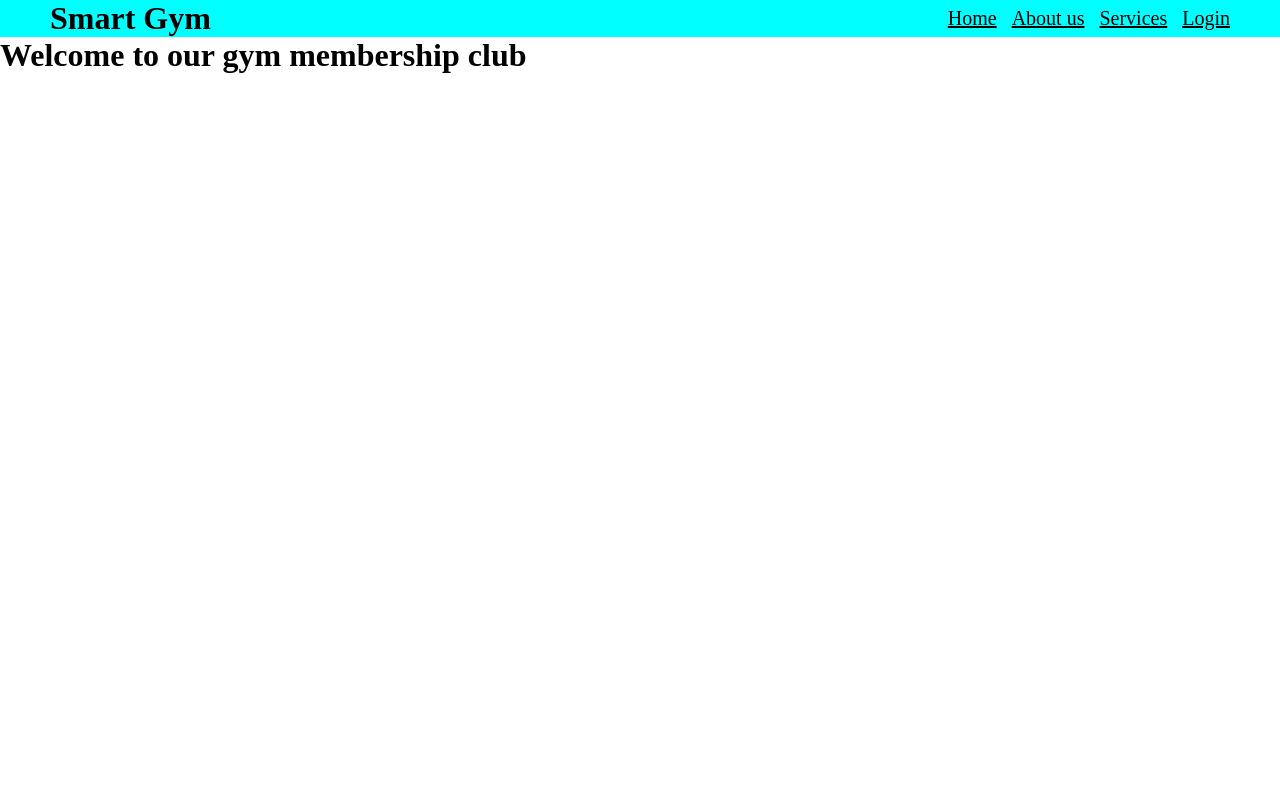
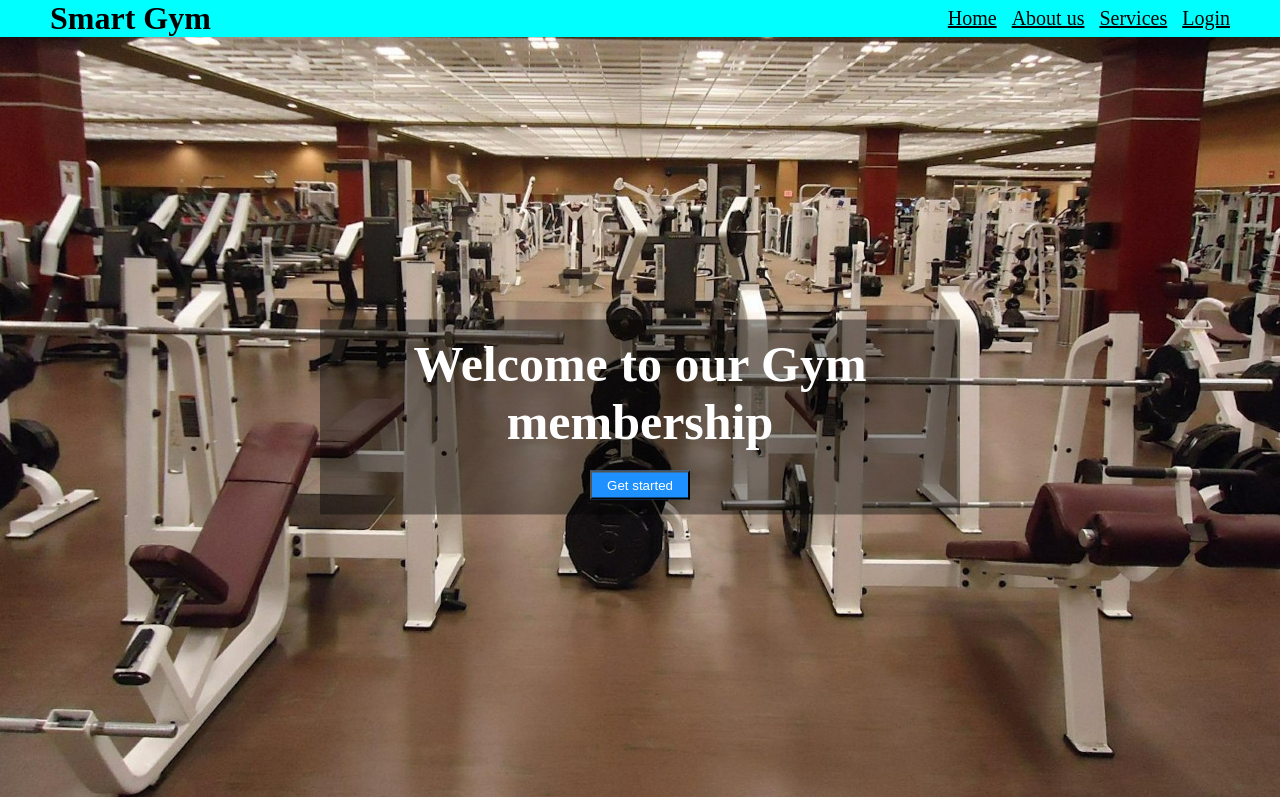
Before and after one commit to jamesrcutmore/fitnessmembersip, a Django app: page / in a window 1280 px wide. Run offline with Django 4.2, Linux system fonts and the light colour scheme.

Commit message:
hero section coverd

```diff
--- a/members/static/css/style.css
+++ b/members/static/css/style.css
@@ -20,3 +20,31 @@ ul a{
     font-size: 20px;
     color: black;
 }
+#hero-section{
+    background-image: url("/static/img/gym-hero.jpg");
+    background-position: center;
+    background-repeat: no-repeat;
+    background-size: cover;
+    position: relative;
+    height: 95vh;
+}
+#hero-section div{
+    text-align: center;
+    position: absolute;
+    top: 50%;
+    left: 50%;
+    transform: translate(-50%,-50%);
+    background-color: rgba(0, 0, 0, 0.4);
+    padding: 15px;
+    color: white;
+
+}
+#hero-section h1{
+    font-size: 50px;
+    margin-bottom: 20px;
+}
+#hero-section button{
+    padding: 5px 15px;
+    background-color: dodgerblue;
+    color: white;
+}
--- a/members/templates/members/home.html
+++ b/members/templates/members/home.html
@@ -20,8 +20,13 @@
                 <li><a href="#">Login</a></li>
             </ul>
         </header>
-        <h1>Welcome to our gym membership club</h1>
+        <div id="hero-section">
+            <div>
+                <h1>Welcome to our Gym membership</h1>
+            <button>Get started</button>
+            </div>
 
+        </div>
 
 
     </body>
```
Also changed, not shown: members/static/img/gym-hero.jpg (added).
